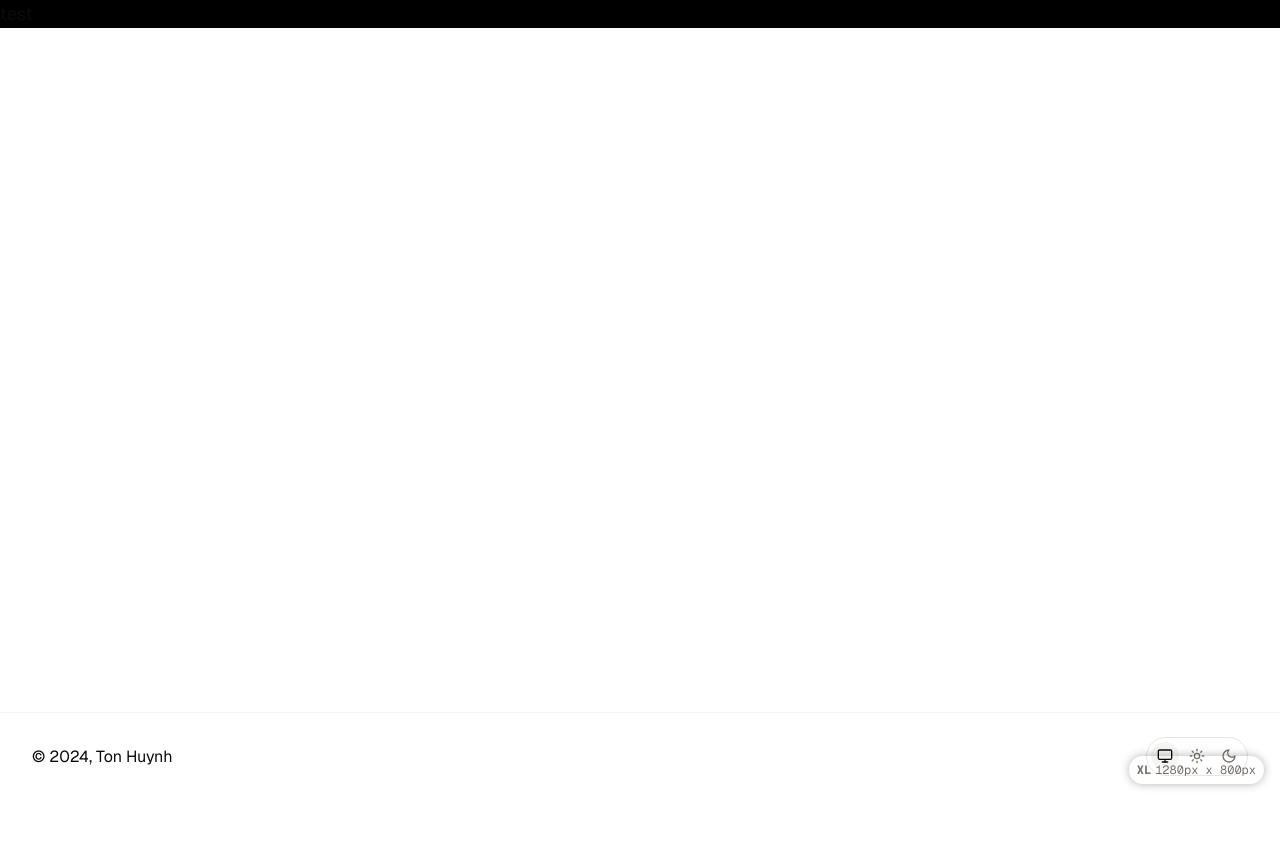
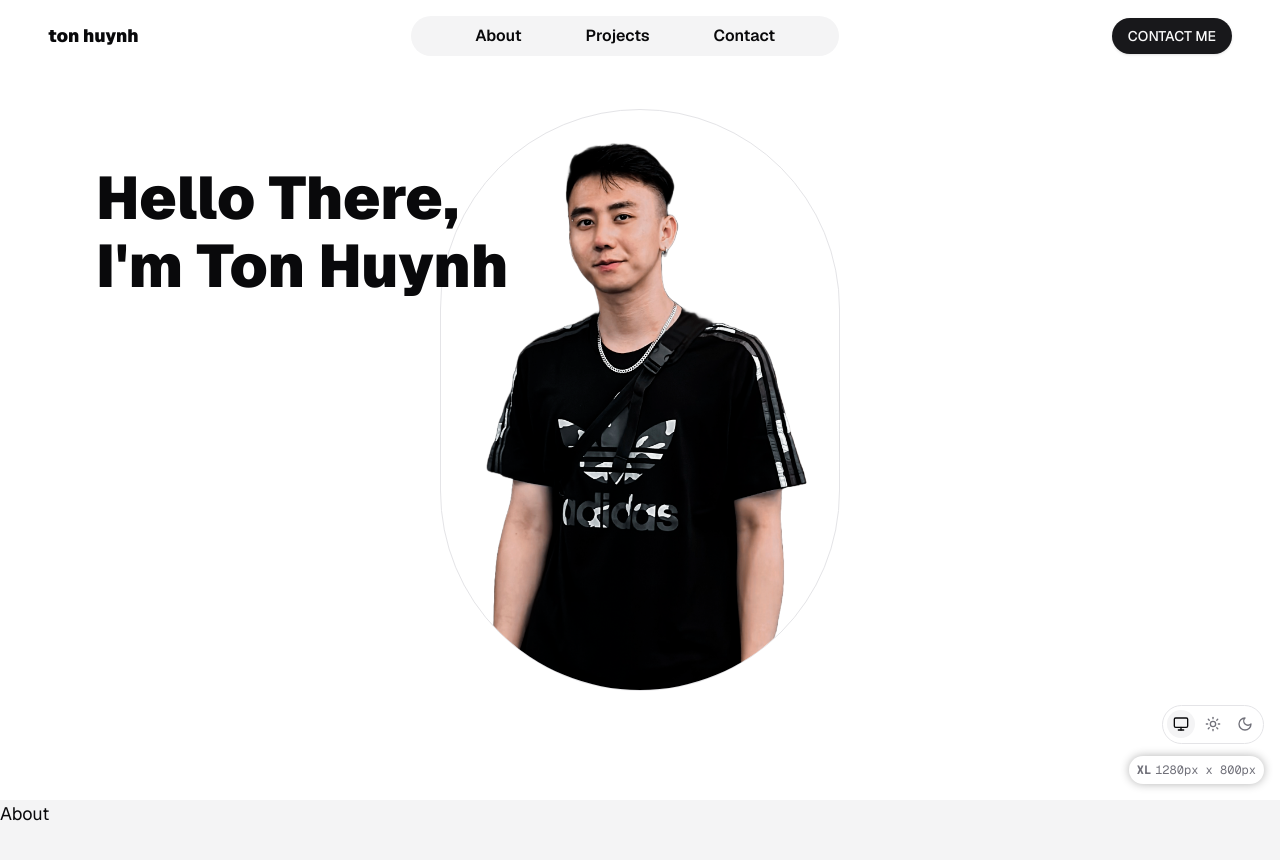
Before and after one commit to thanhtonhuynh/portfolio, a Next.js app: page / in a window 1280 px wide. Shown: the top 860 px of the page. Before the commit the page ends 800 px from the top, so only its background shows below. Built offline with nearby package versions, Linux system fonts and the light colour scheme.

Commit message:
add header

```diff
--- a/src/app/globals.css
+++ b/src/app/globals.css
@@ -9,25 +9,25 @@ body {
 @layer base {
   :root {
     --background: 0 0% 100%;
-    --foreground: 20 14.3% 4.1%;
+    --foreground: 240 10% 3.9%;
     --card: 0 0% 100%;
-    --card-foreground: 20 14.3% 4.1%;
+    --card-foreground: 240 10% 3.9%;
     --popover: 0 0% 100%;
-    --popover-foreground: 20 14.3% 4.1%;
-    --primary: 47.9 95.8% 53.1%;
-    --primary-foreground: 26 83.3% 14.1%;
-    --secondary: 60 4.8% 95.9%;
-    --secondary-foreground: 24 9.8% 10%;
-    --muted: 60 4.8% 95.9%;
-    --muted-foreground: 25 5.3% 44.7%;
-    --accent: 60 4.8% 95.9%;
-    --accent-foreground: 24 9.8% 10%;
+    --popover-foreground: 240 10% 3.9%;
+    --primary: 240 5.9% 10%;
+    --primary-foreground: 0 0% 98%;
+    --secondary: 240 4.8% 95.9%;
+    --secondary-foreground: 240 5.9% 10%;
+    --muted: 240 4.8% 95.9%;
+    --muted-foreground: 240 3.8% 46.1%;
+    --accent: 240 4.8% 95.9%;
+    --accent-foreground: 240 5.9% 10%;
     --destructive: 0 84.2% 60.2%;
-    --destructive-foreground: 60 9.1% 97.8%;
-    --border: 20 5.9% 90%;
-    --input: 20 5.9% 90%;
-    --ring: 20 14.3% 4.1%;
-    --radius: 1rem;
+    --destructive-foreground: 0 0% 98%;
+    --border: 240 5.9% 90%;
+    --input: 240 5.9% 90%;
+    --ring: 240 5.9% 10%;
+    --radius: 0.5rem;
     --chart-1: 12 76% 61%;
     --chart-2: 173 58% 39%;
     --chart-3: 197 37% 24%;
@@ -36,25 +36,25 @@ body {
   }
 
   .dark {
-    --background: 20 14.3% 4.1%;
-    --foreground: 60 9.1% 97.8%;
-    --card: 20 14.3% 4.1%;
-    --card-foreground: 60 9.1% 97.8%;
-    --popover: 20 14.3% 4.1%;
-    --popover-foreground: 60 9.1% 97.8%;
-    --primary: 47.9 95.8% 53.1%;
-    --primary-foreground: 26 83.3% 14.1%;
-    --secondary: 12 6.5% 15.1%;
-    --secondary-foreground: 60 9.1% 97.8%;
-    --muted: 12 6.5% 15.1%;
-    --muted-foreground: 24 5.4% 63.9%;
-    --accent: 12 6.5% 15.1%;
-    --accent-foreground: 60 9.1% 97.8%;
+    --background: 240 10% 3.9%;
+    --foreground: 0 0% 98%;
+    --card: 240 10% 3.9%;
+    --card-foreground: 0 0% 98%;
+    --popover: 240 10% 3.9%;
+    --popover-foreground: 0 0% 98%;
+    --primary: 0 0% 98%;
+    --primary-foreground: 240 5.9% 10%;
+    --secondary: 240 3.7% 15.9%;
+    --secondary-foreground: 0 0% 98%;
+    --muted: 240 3.7% 15.9%;
+    --muted-foreground: 240 5% 64.9%;
+    --accent: 240 3.7% 15.9%;
+    --accent-foreground: 0 0% 98%;
     --destructive: 0 62.8% 30.6%;
-    --destructive-foreground: 60 9.1% 97.8%;
-    --border: 12 6.5% 15.1%;
-    --input: 12 6.5% 15.1%;
-    --ring: 35.5 91.7% 32.9%;
+    --destructive-foreground: 0 0% 98%;
+    --border: 240 3.7% 15.9%;
+    --input: 240 3.7% 15.9%;
+    --ring: 240 4.9% 83.9%;
     --chart-1: 220 70% 50%;
     --chart-2: 160 60% 45%;
     --chart-3: 30 80% 55%;
--- a/src/app/layout.tsx
+++ b/src/app/layout.tsx
@@ -1,4 +1,5 @@
 import { Footer } from "@/components/layout/Footer";
+import { Header } from "@/components/layout/Header";
 import { TailwindScreenSizeIndicator } from "@/components/TailwindScreenSizeIndicator";
 import { ThemeProvider } from "@/providers/ThemeProvider";
 import type { Metadata } from "next";
@@ -27,9 +28,12 @@ export default function RootLayout({
 }>) {
   return (
     <html lang="en" suppressHydrationWarning>
-      <body className={`${geistSans.variable} ${geistMono.variable} font-geist-sans antialiased`}>
+      <body
+        className={`${geistSans.variable} ${geistMono.variable} scroll-smooth font-geist-sans antialiased`}
+      >
         <ThemeProvider>
           <div className="relative mx-auto flex min-h-screen w-full max-w-screen-2xl flex-col border-border/40 bg-background dark:border-border min-[1536px]:border-x">
+            <Header />
             <main className="flex-1">{children}</main>
             <Footer />
           </div>
--- a/src/app/page.tsx
+++ b/src/app/page.tsx
@@ -1,3 +1,17 @@
 export default function Home() {
-  return <div className="w-full bg-black text-lg">test</div>;
+  return (
+    <div className="w-full bg-muted text-lg">
+      <div id="about" className="h-[500px]">
+        About
+      </div>
+
+      <div id="projects" className="h-[500px]">
+        Projects
+      </div>
+
+      <div id="contact" className="h-[500px]">
+        Contact
+      </div>
+    </div>
+  );
 }
--- /dev/null
+++ b/src/components/layout/Header.tsx
@@ -0,0 +1,46 @@
+import Image from "next/image";
+import Link from "next/link";
+import { Button } from "../ui/button";
+
+export function Header() {
+  return (
+    <header className="relative flex min-h-screen flex-col items-center justify-center">
+      <div className="absolute top-0 flex w-full items-center justify-between px-12 py-4 text-lg font-black">
+        <span>ton huynh</span>
+
+        <nav className="rounded-full bg-muted px-16 py-2 text-base font-semibold">
+          <ul className="flex space-x-16">
+            <li>
+              <Link href={"#about"}>About</Link>
+            </li>
+            <li>
+              <Link href={"#projects"}>Projects</Link>
+            </li>
+            <li>
+              <Link href={"#contact"}>Contact</Link>
+            </li>
+          </ul>
+        </nav>
+
+        <Button className="rounded-full">CONTACT ME</Button>
+      </div>
+
+      <div className="flex h-full flex-col items-center justify-center">
+        <Image
+          src="/ton.png"
+          alt="Ton Huynh's photo"
+          width={400}
+          height={600}
+          className="rounded-full border dark:bg-muted"
+        />
+
+        <div className="absolute left-24 top-1/4 -translate-y-1/4">
+          <h1 className="flex flex-col space-y-2 text-6xl font-black">
+            <span>Hello There,</span>
+            <span>I'm Ton Huynh</span>
+          </h1>
+        </div>
+      </div>
+    </header>
+  );
+}
--- a/src/components/layout/ModeToggle.tsx
+++ b/src/components/layout/ModeToggle.tsx
@@ -15,7 +15,8 @@ export function ModeToggle() {
   if (!mounted) return null;
 
   return (
-    <div className="space-x-1 rounded-full border p-1">
+    // Temporiarily make this fixed to the bottom right
+    <div className="fixed bottom-14 right-4 space-x-1 rounded-full border bg-transparent p-1">
       <Button
         variant="ghost"
         size="icon"
@@ -23,7 +24,7 @@ export function ModeToggle() {
         className={cn(
           "h-7 w-7 rounded-full",
           theme === "system"
-            ? "bg-muted"
+            ? "cursor-default bg-muted"
             : "text-muted-foreground hover:bg-background hover:text-foreground",
         )}
       >
@@ -38,7 +39,7 @@ export function ModeToggle() {
         className={cn(
           "h-7 w-7 rounded-full",
           theme === "light"
-            ? "bg-muted"
+            ? "cursor-default bg-muted"
             : "text-muted-foreground hover:bg-background hover:text-foreground",
         )}
       >
@@ -53,7 +54,7 @@ export function ModeToggle() {
         className={cn(
           "h-7 w-7 rounded-full",
           theme === "dark"
-            ? "bg-muted"
+            ? "cursor-default bg-muted"
             : "text-muted-foreground hover:bg-background hover:text-foreground",
         )}
       >
```
Also changed, not shown: public/ton.png (added).
